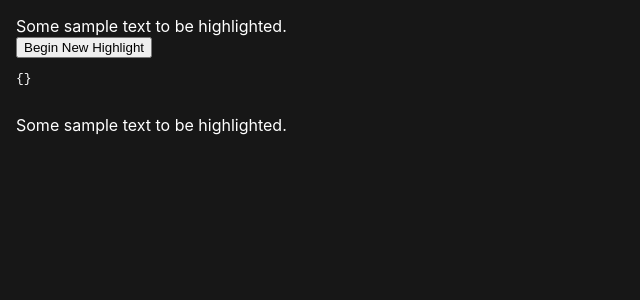
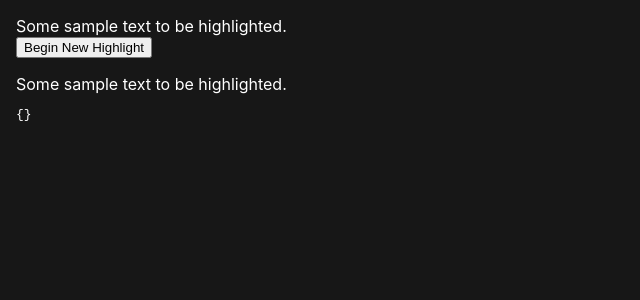
Before and after one commit to JernKunpittaya/zk-regex-halo2, a React (Create React App) app: page / in a window 1280 px wide. Shown: the top 300 px of the page, without its empty margins (0-640 px from the left). Built offline with nearby package versions, Linux system fonts and the light colour scheme.

Commit message:
faster updating

```diff
--- a/src/MainPage.tsx
+++ b/src/MainPage.tsx
@@ -1,5 +1,5 @@
 // @ts-ignore
-import React, { useCallback, useEffect, useMemo, useState } from "react";
+import React, { useCallback, useRef, useEffect, useMemo, useState } from "react";
 import { useAsync, useMount, useUpdateEffect } from "react-use";
 // @ts-ignore
 // @ts-ignore
@@ -24,18 +24,46 @@ type ColorObject = Record<string, string>
 
 
 export const MainPage: React.FC<{}> = (props) => {
-
   const text = "Some sample text to be highlighted."
   const [userHighlights, setUserHighlights] = useState<HighlightObject>({});
   const [userColors, setUserColors] = useState<ColorObject>({});
+  const [newHighlight, setNewHighlight] = useState<HighlightObject>({});
+  const [newColor, setNewColor] = useState<ColorObject>({});
+  const [DFAStates, setDFAStates] = useState({})
+  const prevUserHighlights = usePrevious(userHighlights);
+
+  function handleUpdateHighlight(newData: HighlightObject) {
+    setUserHighlights((prevState) => {
+      const updatedState = {...prevState, ...newData};
+      return updatedState
+    });
+  };
+
+  function handleUpdateColor(newData: ColorObject) {
+    setUserColors((prevState) => {
+      const updatedState = {...prevState, ...newData};
+      return updatedState
+    });
+  };
+
+  function usePrevious<highlights>(value: highlights): highlights | undefined {
+    const ref = useRef<highlights>()
+
+    useEffect(() => {
+      ref.current = value //updates current ref value
+    }, [value])
+
+    return ref.current
+  };
 
   useUpdateEffect(() => {
-
-  }, [userHighlights]);
+    handleUpdateHighlight(newHighlight)
+    console.log(userHighlights)
+  }, [newHighlight]);
 
   useUpdateEffect(()=>  {
-
-  }, [userColors])
+    handleUpdateColor(newColor)
+  }, [newColor])
 
 
 
@@ -45,13 +73,16 @@ export const MainPage: React.FC<{}> = (props) => {
           {/* <TextInput> => passes down to highlighter */}
             <Highlighter
             sampleText={text}
-            userHighlights={userHighlights}
-            setUserHighlights={setUserHighlights}
-            userColors={userColors}
-            setUserColors={setUserColors}/> {/* returns highlightedText */}
+            newHighlight={{}}
+            setNewHighlight={setNewHighlight}
+            newColor={{}}
+            setNewColor={setNewColor}/> {/* returns highlightedText */}
           {/* <Button> press this to pass down */}
 
-          <HighlightedText highlights={userHighlights} sampleText={text} usedColors={userColors}/>
+          <HighlightedText
+          userHighlights={userHighlights}
+          sampleText={text}
+          userColors={userColors}/>
           {/* <MinDFA> */}
         </Container>
     );
--- a/src/components/HighlightedText.tsx
+++ b/src/components/HighlightedText.tsx
@@ -7,16 +7,16 @@ type HighlightObject =  Record<string, number[]>;
 type ColorObject = Record<string, string>
 
 interface props {
-  highlights: HighlightObject
+  userHighlights: HighlightObject
   sampleText: string
-  usedColors: ColorObject
+  userColors: ColorObject
 }
 
-export const HighlightedText: React.FC<props> = ({ highlights, sampleText, usedColors }) => {
+export const HighlightedText: React.FC<props> = ({ userHighlights, sampleText, userColors }) => {
 
   const standardOpacity = 0.5
-  console.log(highlights)
-  const colorSegments = Object.entries(highlights).map(([id, indices]) => ({
+  console.log(userHighlights)
+  const colorSegments = Object.entries(userHighlights).map(([id, indices]) => ({
     id,
     segments: indices,
   }));
@@ -34,7 +34,7 @@ export const HighlightedText: React.FC<props> = ({ highlights, sampleText, usedC
           return (
             <mark
             className='highlight'
-            key={index} style={{ backgroundColor: usedColors[id], opacity: standardOpacity }}>
+            key={index} style={{ backgroundColor: userColors[id], opacity: standardOpacity }}>
               {char}
             </mark>
           );
@@ -43,6 +43,8 @@ export const HighlightedText: React.FC<props> = ({ highlights, sampleText, usedC
           return char;
         }
       })}
+      <pre>{JSON.stringify(userHighlights, null, 2)}</pre>
     </p>
+
   );
 }
--- a/src/components/Highlighter.tsx
+++ b/src/components/Highlighter.tsx
@@ -1,5 +1,4 @@
 import React, { useState, FC } from 'react';
-
 
 // Highlight text on a text input and auto-highlight the rest of the text segments
 // corresponding to the same DFA states.
@@ -14,13 +13,13 @@ const SampleText = "This is a sample text for highlighting.";
 
 interface props {
   sampleText: string
-  userHighlights: HighlightObject
-  setUserHighlights: React.Dispatch<React.SetStateAction<HighlightObject>>;
-  userColors: ColorObject
-  setUserColors: React.Dispatch<React.SetStateAction<ColorObject>>;
+  newHighlight: HighlightObject
+  setNewHighlight: React.Dispatch<React.SetStateAction<HighlightObject>>;
+  newColor: ColorObject
+  setNewColor: React.Dispatch<React.SetStateAction<ColorObject>>;
 }
 
-export const Highlighter : React.FC<props> = ({sampleText, userHighlights, setUserHighlights, userColors, setUserColors}) => {
+export const Highlighter : React.FC<props> = ({sampleText, newHighlight, setNewHighlight, newColor, setNewColor}) => {
   const [isHighlighting, setIsHighlighting] = useState(false);
   const [highlightedIndices, setHighlightedIndices] = useState<number[]>([]);
   const [highlightName, setHighlightName] = useState('');
@@ -57,9 +56,8 @@ export const Highlighter : React.FC<props> = ({sampleText, userHighlights, setUs
       const condensed = highlightedIndices.length === 1 ? [highlightedIndices.sort((a, b) => a-b)[0], highlightedIndices.sort((a, b) => a-b)[0]] : [highlightedIndices.sort((a, b) => a-b)[0], highlightedIndices.sort((a, b) => a-b)[highlightedIndices.length - 1]];
       const range = (start: number, end:number) => Array.from(Array(end - start + 1).keys()).map(x => x + start);
       const testing = range(condensed[0], condensed[1])
-      setUserHighlights((prevState) => ({ ...prevState, [name]: condensed}));
-
-      setUserColors((prevState) => ({ ...prevState, [name]: curColor}));
+      setNewHighlight({name: condensed});
+      setNewColor({name: curColor});
       // setTestingOnly((prevState) => ({...prevState, [name]: testing}));
       setHighlightedIndices([]);
     }
@@ -83,66 +81,6 @@ export const Highlighter : React.FC<props> = ({sampleText, userHighlights, setUs
       <button onClick={isHighlighting ? handleEndHighlight : handleBeginHighlight}>
         {isHighlighting ? 'End Highlight' : 'Begin New Highlight'}
       </button>
-
-      {/* Highlighted Text Below: maybe the two files should still be separated? */}
-
-      {/* <HighlightedText highlights={allHighlights} sampleText={sampleText} usedColors={colors}/> */}
-      {/* <HighlightedText highlights={testingOnly} sampleText={sampleText} usedColors={colors}/> */}
-      <pre>{JSON.stringify(userHighlights, null, 2)}</pre>
-      {/* <pre>{JSON.stringify(testingOnly, null, 2)}</pre> */}
     </div>
   );
 };
-
-
-
-/// MUST pass in
-
-// type HighlightObject =  Record<string, number[]>;
-
-// type ColorObject = Record<string, string>
-
-// interface Props {
-//   highlights: HighlightObject
-//   sampleText: string
-//   usedColors: ColorObject
-// }
-
-// const HighlightedText: React.FC<Props> = ({ highlights, sampleText, usedColors }) => {
-
-//   const standardOpacity = 0.5
-//   console.log(highlights)
-//   const colorSegments = Object.entries(highlights).map(([id, indices]) => ({
-//     id,
-//     segments: indices,
-//   }));
-
-//   return (
-//     <p>
-//       {sampleText.split('').map((char, index) => {
-//         const segment = colorSegments.find(({ segments }) =>
-//           segments.includes(index)
-//         );
-
-//         if (segment) {
-//           // Apply the corresponding color to the character
-//           const { id, segments } = segment;
-//           return (
-//             <mark
-//             className='highlight'
-//             key={index} style={{ backgroundColor: usedColors[id], opacity: standardOpacity }}>
-//               {char}
-//             </mark>
-//           );
-//         } else {
-
-//           return char;
-//         }
-//       })}
-//     </p>
-//   );
-
-
-// 1. user highlights sections of sample text
-// 2. press a button to confirm these are the states they want
-// 3.
```
